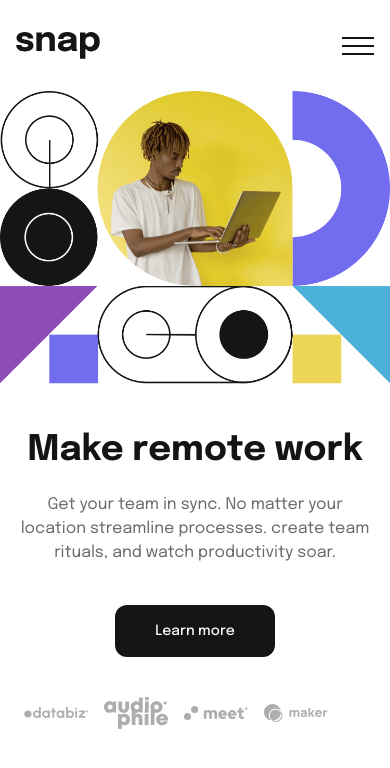
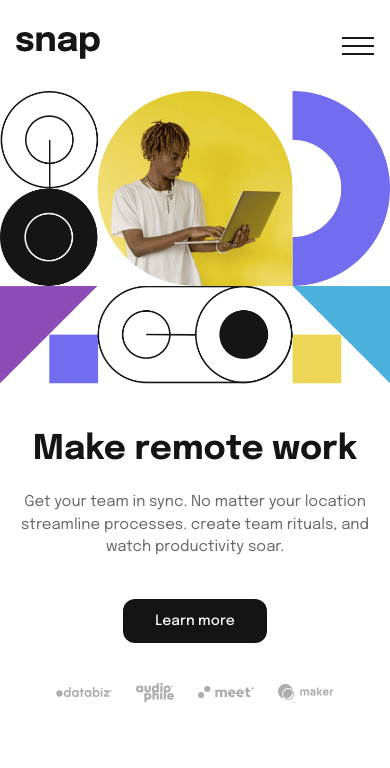
Before and after one commit to Abolade017/intro-section-with-dropdown-navigation, a React (Vite) app: page / in a window 390 px wide. Shown: the top 768 px of the page. Built offline with nearby package versions, Linux system fonts and the light colour scheme.

Commit message:
adjusted mobile navbar

```diff
--- a/src/components/MobileCollapse.tsx
+++ b/src/components/MobileCollapse.tsx
@@ -14,8 +14,8 @@ const MobileCollapse = ({ open, close }: propsType) => {
       }`}
     >
       <div className="flex min-h-full ">
-        <div className="w-1/3"></div>
-        <div className={"w-2/3 bg-white h-screen relative z-10  "}>
+        <div className="w-[36%]"></div>
+        <div className={"w-[64%] bg-white h-screen relative z-10  "}>
           <div className="px-4 pt-8">
             <button className="flex float-right" onClick={close}>
               <img
--- a/src/components/Navbar.tsx
+++ b/src/components/Navbar.tsx
@@ -59,7 +59,7 @@ const Navbar = () => {
           className={
             open
               ? "fixed inset-0  bg-almost-black transparent opacity-65 transition-opacity data-closed:opacity-0 data-enter:duration-300 data-enter:ease-out data-leave:duration-200 data-leave:ease-in"
-              : ""
+              : "hidden"
           }
         ></div>
         <MobileCollapse close={() => setOpen((open = false))} open={!open} />
--- a/src/pages/Home.tsx
+++ b/src/pages/Home.tsx
@@ -5,11 +5,11 @@ const Home = () => {
     <div className=" max-w-7xl mx-auto">
       <div className="flex md:flex-row flex-col-reverse items-center space-x-0  md:space-x-20 pt-0 md:pt-20 ">
         {/* left column */}
-        <div className="w-full md:w-1/2 pt-10 md:pt-48">
-          <h1 className=" text-almost-black text-[2.2rem] md:text-[5.6rem] text-center md:text-start font-bold leading-normal md:leading-20  ">
+        <div className="w-full md:w-1/2 pt-10 md:pt-48 ">
+          <h1 className=" text-almost-black text-[34px] md:text-[5.6rem] text-center md:text-start font-bold leading-normal  md:leading-20  ">
             Make remote work
           </h1>
-          <p className="py-4 md:py-14 md:px-0 px-4 text-medium-gray md:text-start text-center text-[16px] md:text-lg">
+          <p className="py-4 md:py-14 md:px-0 px-5 text-medium-gray md:text-start text-center text-[15px] md:text-lg">
             <span className=" md:block  ">
               Get your team in sync. No matter your location
             </span>{" "}
@@ -19,35 +19,35 @@ const Home = () => {
             <span>watch productivity soar.</span>
           </p>
           <div className="flex justify-center md:block md:mt-0 mt-6">
-            <button className="bg-almost-black py-4 px-10 rounded-xl text-almost-white text-sm font-medium">
+            <button className="bg-almost-black md:py-4 py-3 px-8 rounded-xl text-almost-white text-sm font-medium">
               Learn more
             </button>
           </div>
-          <div className="flex space-x-4 md:space-x-8 items-center pt-10 md:pt-40 px-6 md:px-0 ">
+          <div className="flex justify-center space-x-6 md:space-x-8 items-center pt-10 md:pt-40 px-4 md:px-0 ">
             <img
               src="/images/client-databiz.svg"
               alt="databiz-logo"
-              className="md:w-auto w-16"
+              className="md:w-auto w-14"
             />
             <img
               src="/images/client-audiophile.svg"
               alt="audiophile-logo"
-              className="md:w-auto w-16"
+              className="md:w-auto w-[38px]"
             />
             <img
               src="/images/client-meet.svg"
               alt="meet-logo"
-              className="md:w-auto w-16"
+              className="md:w-auto w-14"
             />
             <img
               src="/images/client-maker.svg"
               alt="maker-logo"
-              className="md:w-auto w-16"
+              className="md:w-auto w-14"
             />
           </div>
         </div>
         {/* right column */}
-        <div className="w-full md:w-1/2">
+        <div className="w-full md:w-1/4">
           <img
             src="/images/image-hero-desktop.png "
             alt="desktop-homepage-image"
```
